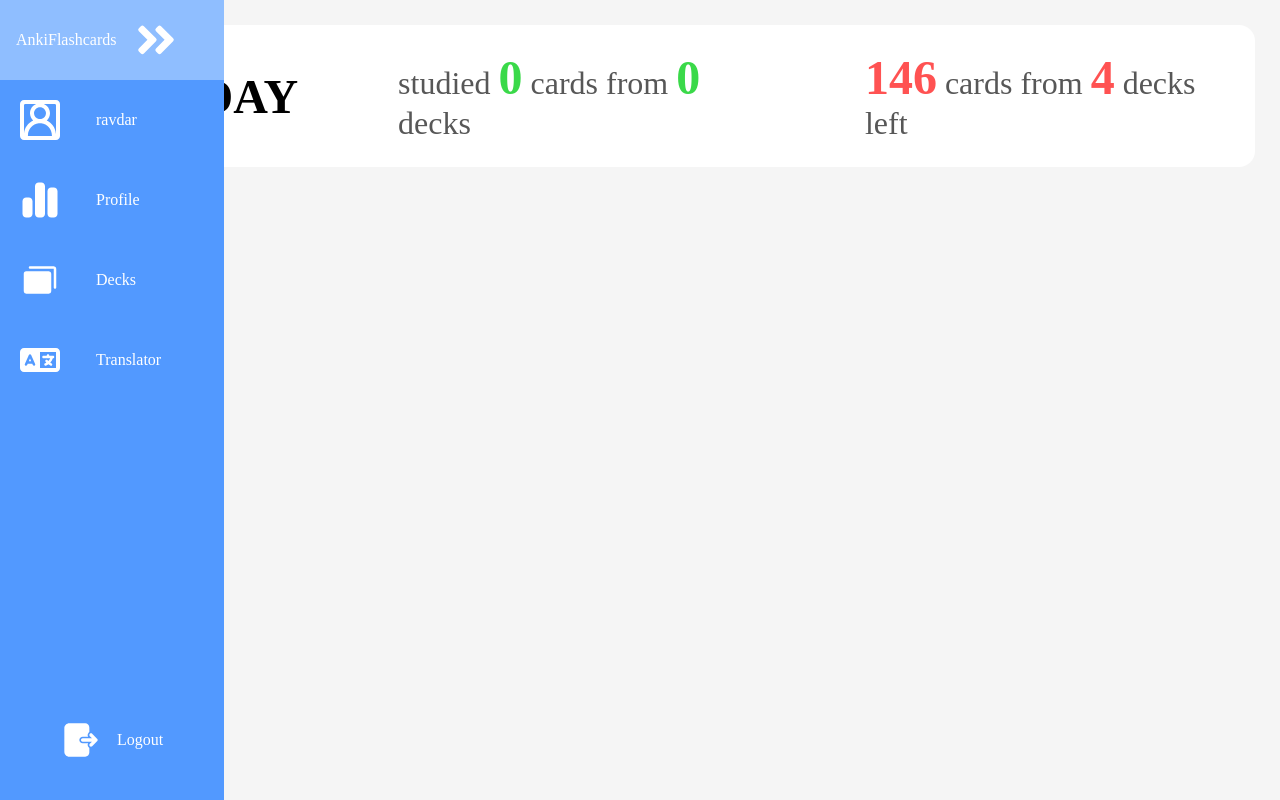
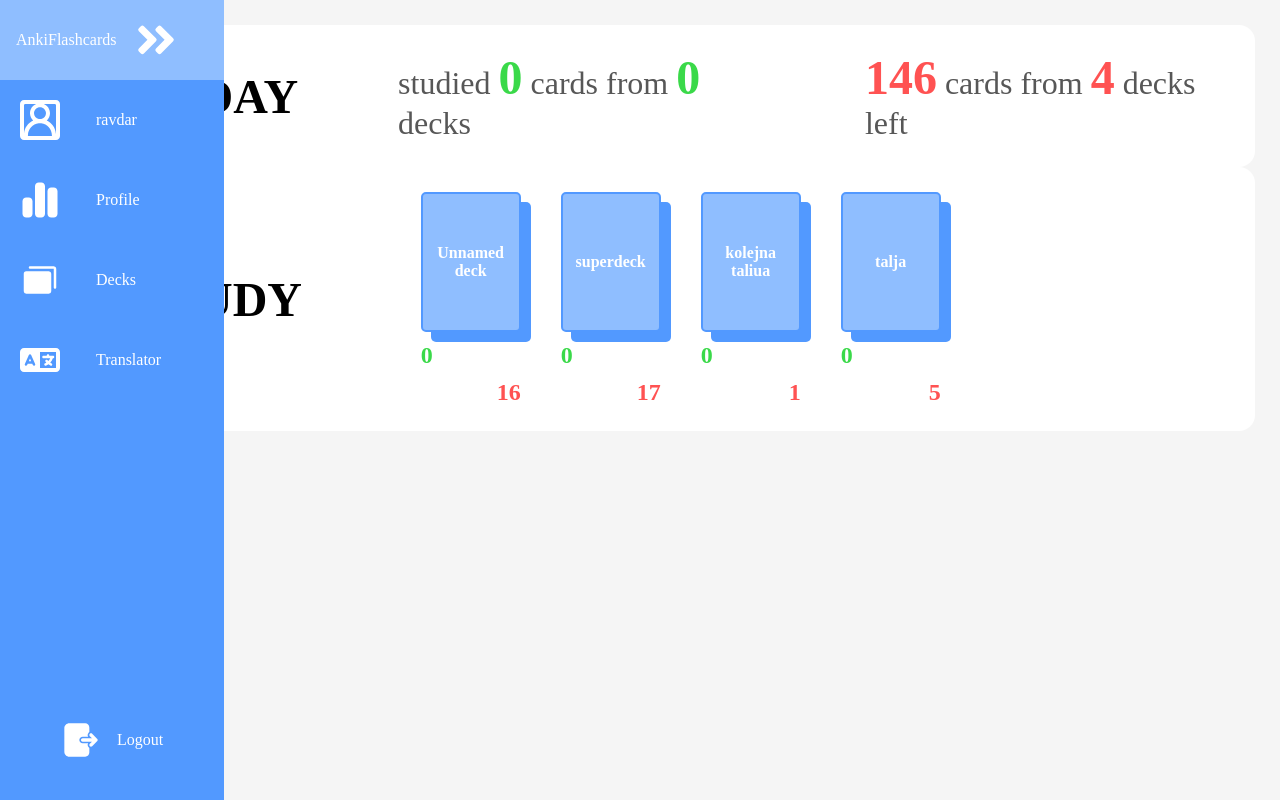
Before and after one commit to Ravdar/flashcards_translator, a Django app: page /users/ravdar/ in a window 1280 px wide. Run offline with Django 4.2, Linux system fonts and the light colour scheme; a user stored in the database is signed in; data comes from the database, SQL or seed files in the repository; both versions use the stored data as it was after the commit; some libraries are stand-ins or nearby versions; some web fonts are replaced.

Commit message:
Working on decks for review in user panel

```diff
--- a/mainapp/models.py
+++ b/mainapp/models.py
@@ -35,7 +35,21 @@ class Deck(models.Model):
 
     def flashcards_to_review(self):
         """Returns deck's flashcards which are ready for review."""
+
         return self.flashcards.filter(next_review__lte=timezone.now().date())
+
+    @property
+    def has_flashcards_to_review(self):
+        """Returns True if the deck has flashcards ready for review, False otherwise."""
+
+        return self.flashcards_to_review().exists()
+
+    @property
+    def number_of_flashcards_reviewed_today(self):
+        """Returns the number of flashcards from this deck that were reviewed today."""
+
+        return self.flashcards.filter(last_review=timezone.now().date()).count()
+
 
 
 class Flashcard(models.Model):
--- a/mainapp/static/styles.css
+++ b/mainapp/static/styles.css
@@ -625,6 +625,24 @@ footer p {
     color: var(--MAIN-RED);
 }
 
+.number-to-review,
+.number-reviewed {
+    font-size: 1.5rem;
+    font-weight: bold;
+    margin-top: 10px;
+}
+
+.number-reviewed {
+    color: var(--MAIN-GREEN);
+    text-align: left;
+}
+
+.number-to-review {
+    color: var(--MAIN-RED);
+    ;
+    text-align: right;
+}
+
 /* Decks section */
 
 .decks-main {
@@ -947,6 +965,10 @@ form button:hover {
         padding: 3px 5px 4px 5px;
     }
 
+    .blue-button {
+        width: fit-content;
+    }
+
     /* Navbar */
 
     .landing-nav,
@@ -1051,7 +1073,7 @@ form button:hover {
         margin-bottom: 20px;
     }
 
-    /* Decks page */
+    /* DECKS PAGE */
 
     .decks-container {
         grid-template-columns: repeat(6, 1fr);
--- a/mainapp/templates/mainapp/review.html
+++ b/mainapp/templates/mainapp/review.html
@@ -53,7 +53,7 @@
         // Actions after clicking one of quality buttons
         qualityButtons.forEach(button => {
             button.addEventListener("click", function () {
-                flipCardButton.transform.scale = "block";
+                flipCardButton.style.display = "block";
                 qualityButtonsContainer.style.display = "none";
             });
         });
--- a/mainapp/templates/mainapp/user_profile.html
+++ b/mainapp/templates/mainapp/user_profile.html
@@ -108,6 +108,21 @@
             <h3> studied <span class="today-studied">0</span> cards from <span class="today-studied">0</span> decks</h3>
             <h3><span class="today-left">146</span> cards from <span class="today-left">4</span> decks left</h3>
         </div>
+        <div class="today-stats">
+            <h1>STUDY</h1>
+            <div class="decks-container">
+                {% for deck_data in decks_data %}
+                <div class="deck-container">
+                    <a href="{% url 'mainapp:review' %}?deck_name={{ deck_data.deck.name }}"
+                        class=" deck center">{{deck_data.deck.name}}</a>
+                    <div class="number-reviewed">{{deck_data.number_of_flashcards_reviewed_today}}</div>
+                    <div class="number-to-review">{{deck_data.number_of_flashcards_to_review}}</div>
+
+                </div>
+                {% endfor %}
+
+            </div>
+        </div>
     </main>
 
     {% endblock content %}
--- a/mainapp/views.py
+++ b/mainapp/views.py
@@ -110,7 +110,15 @@ def user_profile(request, user_username):
 
     # Assign user
     user = get_object_or_404(User, username=user_username)
-    return render(request, "mainapp/user_profile.html", {"user":user,})
+    all_user_decks = Deck.objects.filter(user=user)
+    decks_to_review = [deck for deck in all_user_decks if deck.has_flashcards_to_review]
+    decks_data =[]
+    for deck in decks_to_review:
+        number_of_flashcards_to_review = deck.flashcards_to_review().count()
+        number_of_flashcards_reviewed_today = deck.number_of_flashcards_reviewed_today
+        decks_data.append({
+            "deck":deck,"number_of_flashcards_to_review":number_of_flashcards_to_review, "number_of_flashcards_reviewed_today":number_of_flashcards_reviewed_today})
+    return render(request, "mainapp/user_profile.html", {"user":user,"decks_data":decks_data})
 
 
 @login_required
```
Also changed, not shown: db.sqlite3, mainapp/migrations/0017_alter_flashcard_next_review.py (added).
